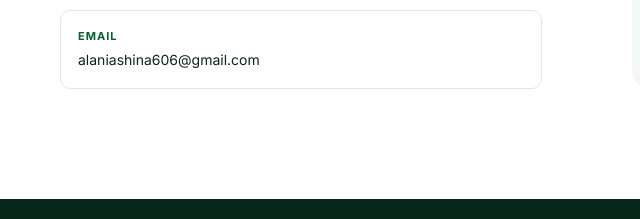
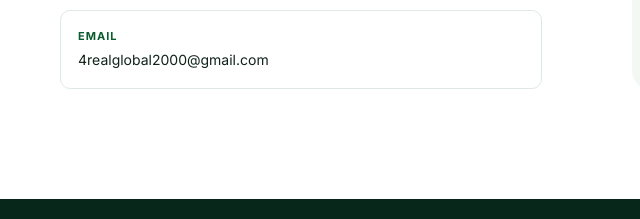
Before and after one commit to pella124/4realglobal.com, a plain HTML site: page index.html in a window 1280 px wide. Shown: the part 3960-4179 px from the top of the page, 0-640 px from the left. Drawn offline with Linux system fonts and the light colour scheme.

Commit message:
update email

```diff
--- a/index.html
+++ b/index.html
@@ -263,7 +263,7 @@
           <div class="contact-items">
             <a href="https://chat.whatsapp.com/D77oIhaLk0EKWH7ESaAJaw" target="_blank"><b>WhatsApp Group</b><span>Join
                 the 4REAL GLOBAL IT SOLUTION community</span></a>
-            <a href="mailto:alaniashina606@gmail.com"><b>Email</b><span>alaniashina606@gmail.com</span></a>
+            <a href="mailto:4realglobal2000@gmail.com"><b>Email</b><span>4realglobal2000@gmail.com</span></a>
           </div>
         </div>
 
```
